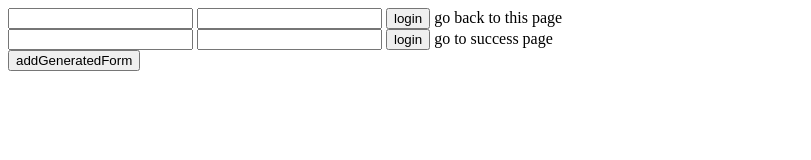
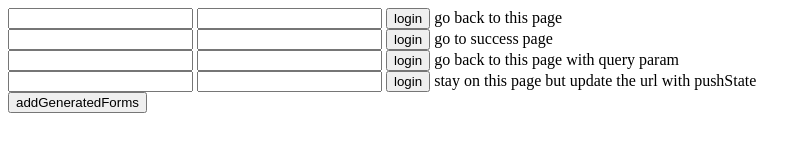
Before and after one commit to mariusGundersen/ajax-login, a website: page index.html in a window 1280 px wide. Shown: the whole page, without its empty margins (0-811 px from the left). Drawn offline with Linux system fonts and the light colour scheme.

Commit message:
added more examples

```diff
--- a/index.html
+++ b/index.html
@@ -12,22 +12,54 @@
   <input type="password" name="password">
   <button type="submit">login</button> go to success page
 </form>
-<button onclick="addGeneratedForm()">addGeneratedForm</button>
+<form class="login" method="post" action="login">
+  <input type="hidden" name="redirectTo" value="/?success=true">
+  <input type="text" name="username">
+  <input type="password" name="password">
+  <button type="submit">login</button> go back to this page with query param
+</form>
+<form class="login" method="post" action="login" data-push-state>
+  <input type="text" name="username">
+  <input type="password" name="password">
+  <button type="submit">login</button> stay on this page but update the url with pushState
+</form>
+<button onclick="addGeneratedForms()">addGeneratedForms</button>
 <script>
-function addGeneratedForm(){
+function addGeneratedForms(){
   var div = document.createElement('div');
   div.innerHTML = '<form class="login" method="post" action="login">\
+    <input type="hidden" name="redirectTo" value="/">\
+    <input type="text" name="username">\
+    <input type="password" name="password">\
+    <button type="submit">login</button> go back to this page\
+  </form>\
+  <form class="login" method="post" action="login">\
     <input type="hidden" name="redirectTo" value="/success.html">\
     <input type="text" name="username">\
     <input type="password" name="password">\
-    <button type="submit">login</button> generated\
+    <button type="submit">login</button> go to success page\
+  </form>\
+  <form class="login" method="post" action="login">\
+    <input type="hidden" name="redirectTo" value="/?success=true">\
+    <input type="text" name="username">\
+    <input type="password" name="password">\
+    <button type="submit">login</button> go back to this page with query param\
+  </form>\
+  <form class="login" method="post" action="login" data-push-state>\
+    <input type="text" name="username">\
+    <input type="password" name="password">\
+    <button type="submit">login</button> stay on this page but update the url with pushState\
   </form>';
   document.body.appendChild(div);
 }
 document.body.addEventListener('submit', function ajax(e){
   e.preventDefault();
   setTimeout(function(){
-    e.target.submit();
+    if(e.target.hasAttribute('data-push-state')){
+      history.pushState('title', {success:true}, "/loggedIn");
+    }else{
+      e.target.submit();
+    }
   }, 1000);
 }, false);
 </script>
--- a/main.js
+++ b/main.js
@@ -6,8 +6,7 @@ var app = express();
 app.use(bodyParser());
 
 app.post('/login', function(req, res){
-  console.log(req.body);
-    res.redirect(req.body.redirectTo);
+  res.redirect(req.body.redirectTo);
 });
 
 app.use(express.static(__dirname));
```
